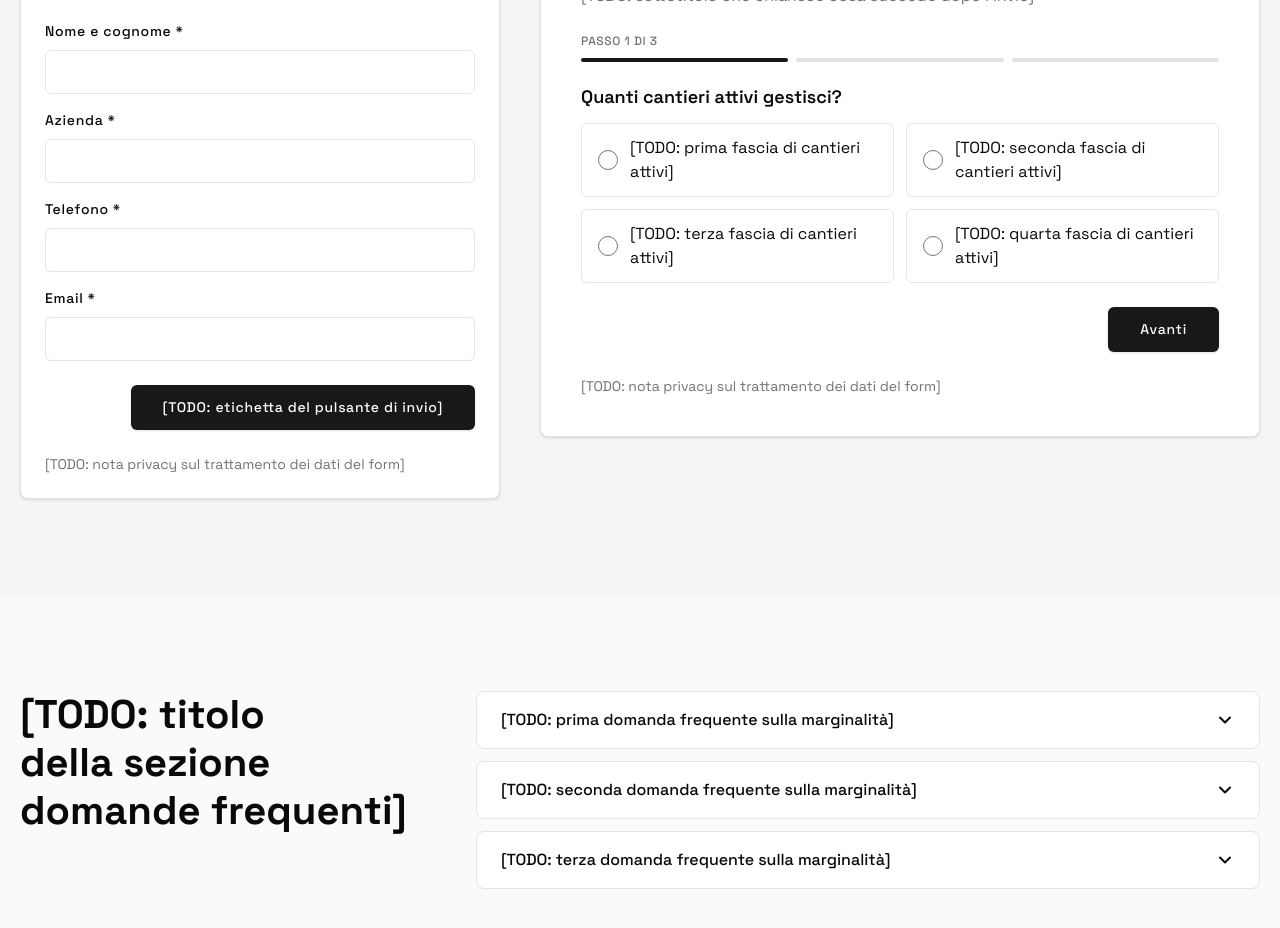
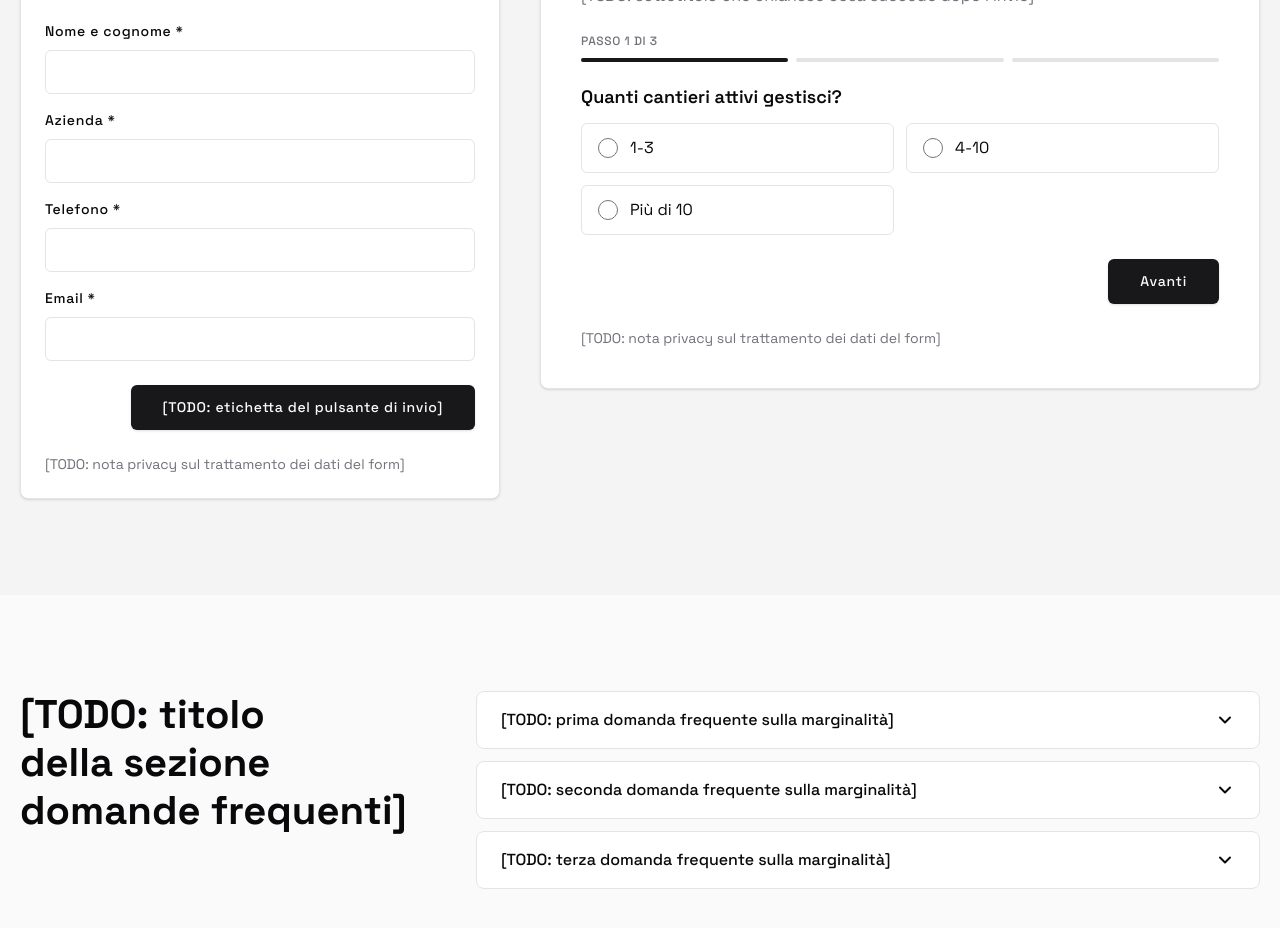
Before and after one commit to peppeneglia/pillar-conversion-system, a Next.js app: page / in a window 1280 px wide. Shown: the part 3640-4568 px from the top of the page. Built offline with nearby package versions, Linux system fonts and the light colour scheme.

Commit message:
feat: fill lead form choice options

```diff
--- a/src/content/shared.ts
+++ b/src/content/shared.ts
@@ -48,19 +48,17 @@ export const leadFormCopy: LeadFormCopy = {
     activeSites: {
       legend: "Quanti cantieri attivi gestisci?",
       options: [
-        { value: "fascia-1", label: "[TODO: prima fascia di cantieri attivi]" },
-        { value: "fascia-2", label: "[TODO: seconda fascia di cantieri attivi]" },
-        { value: "fascia-3", label: "[TODO: terza fascia di cantieri attivi]" },
-        { value: "fascia-4", label: "[TODO: quarta fascia di cantieri attivi]" },
+        { value: "1-3", label: "1-3" },
+        { value: "4-10", label: "4-10" },
+        { value: "oltre-10", label: "Più di 10" },
       ],
     },
     currentTools: {
       legend: "Cosa usi oggi?",
       options: [
-        { value: "strumento-1", label: "[TODO: primo strumento usato oggi]" },
-        { value: "strumento-2", label: "[TODO: secondo strumento usato oggi]" },
-        { value: "strumento-3", label: "[TODO: terzo strumento usato oggi]" },
-        { value: "strumento-4", label: "[TODO: quarto strumento usato oggi]" },
+        { value: "excel-carta", label: "Excel e carta" },
+        { value: "altro-gestionale", label: "Un altro gestionale" },
+        { value: "nessuno-strutturato", label: "Niente di strutturato" },
       ],
     },
     contactLegend: "I tuoi dati di contatto",
```
